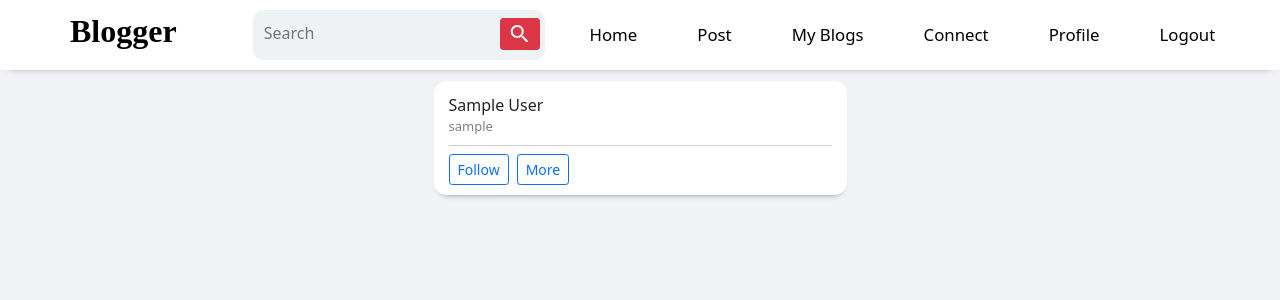
After one commit to arunmahara/Blog-App, a Django app: page /connect in a window 1280 px wide. The commit adds this page. Shown: the top 300 px of the page. Run offline with Django 4.2, Linux system fonts and the light colour scheme; the visitor is signed in with stand-in values (Sample User, id 1); data comes from the database, SQL or seed files in the repository; data that the repository does not hold is empty; some libraries are stand-ins or nearby versions.

Commit message:
connect template

```diff
--- a/blog/admin.py
+++ b/blog/admin.py
@@ -1,8 +1,12 @@
 from django.contrib import admin
-from .models import Blog
+from .models import Blog, Connection
 
 # Register your models here.
 @admin.register(Blog)
 # show data with fields form in admin panel
 class BlogAdmin(admin.ModelAdmin):
     list_display = ('id','user', 'title', 'desc', 'datetime', 'picture')
+
+@admin.register(Connection)
+class PersonAdmin(admin.ModelAdmin):
+    list_display = ('id','person', 'followers')
--- a/blog/models.py
+++ b/blog/models.py
@@ -12,3 +12,7 @@ class Blog(models.Model):
 
     def total_likes(self):
         return self.likes.count()
+
+class Connection(models.Model):
+    person = models.ForeignKey(User, on_delete=models.CASCADE, related_name='person')
+    followers= models.ForeignKey(User, on_delete=models.CASCADE, related_name='followers')
--- a/blog/static/css/style.css
+++ b/blog/static/css/style.css
@@ -16,6 +16,10 @@
   top: 0;
   box-shadow: 0 5px 8px -9px rgba(0, 0, 0, 0.75);
 }
+
+.header a{
+  text-decoration: none;
+  color: rgb(84, 84, 84)}
 
 .header__left {
   display: flex;
@@ -94,7 +98,7 @@ body {
   padding: 30px 100px;
   display: flex;
   flex-direction: column;
-  justify-content: center;
+  justify-content:space-between;
   align-items: center;
 }
 
@@ -143,14 +147,17 @@ body {
 .post__bottom1 h6{
   margin-bottom: 1px;
 }
-.post__bottom2, .likecommentshare {
+.post__bottom2, .likecommentshare, .connect {
   margin-top: 1px;
-  margin-bottom: 10px;
+  margin-bottom: 5px;
   padding-left: 15px;
   padding-right: 15px;
   color: rgb(75, 74, 74);
 }
-
+.connect{
+  display: flex;
+  margin-bottom: 10px;
+}
 .likecommentshare{
   display: flex;
   justify-content: space-between;
@@ -161,7 +168,6 @@ body {
   padding-left: 15px;
   padding-right: 15px;
 }
-
 .post__bottom4{
   margin-top: -7px;
 }
@@ -169,7 +175,7 @@ body {
 /*profile page*/
 .card {
   box-shadow: 0 4px 8px 0 rgba(0, 0, 0, 0.2);
-  max-width: 400px;
+  max-width: 450px;
   margin: auto;
   margin-top: 8px;
   text-align: center;
@@ -186,6 +192,11 @@ body {
   margin-top: 4px;
   margin-bottom: 1px;
 
+}
+
+.card button:hover {
+  background-color: rgb(14, 24, 136);
+  transition: 500ms;
 }
 
 .title {
--- a/blog/templates/blog/blog.html
+++ b/blog/templates/blog/blog.html
@@ -39,6 +39,9 @@
           <span><a href="{% url 'myblogs' %}">My Blogs</a></span>
         </div>
         <div class="header__option">
+          <span><a href="{% url 'connect' %}">Connect</a></span>
+        </div>
+        <div class="header__option">
           <span><a href="profile">Profile</a></span>
         </div>
         <div class="header__option">
--- /dev/null
+++ b/blog/templates/blog/connect.html
@@ -0,0 +1,33 @@
+{% extends 'blog.html' %}
+{% block content %}
+      <div class="feed">
+        {% for user in users %}
+          <div class="post">
+            <div class="post__top">
+              <div class="post__topInfo">
+                <h3>{{user.first_name}} {{user.last_name}}</h3>
+                <p>{{user.username}}</p>
+              </div>
+            </div>
+            <div class="post__bottom2">
+              <hr class="my-0">
+            </div>
+            <div class="connect mt-2">
+                  <form method="POST" action="">
+                    {% csrf_token %}
+                    {% if user in following_user %}
+                    <button class="btn btn-sm btn-outline-danger "> Unfollow </button>
+                    {% else %}
+                    <button class="btn btn-sm btn-outline-primary"> Follow </button>
+                    {% endif %}
+                  </form>
+                  <form method="POST" action="">
+                    {% csrf_token %}
+                    <button type="submit" name="details" value="{{user.id}}" class="btn btn-sm btn-outline-primary mx-2"> More </button>
+                    <!-- <input type="submit" class="btn btn-sm btn-outline-primary mx-2" value="More"> -->
+                  </form>
+            </div>
+          </div>
+        {% endfor%}
+      </div>
+{% endblock %}
--- a/blog/urls.py
+++ b/blog/urls.py
@@ -17,6 +17,7 @@ urlpatterns = [
     path('search', views.search, name='search'),
     path('logout', views.logoutUser, name='logout'),
     path('likeblog/<int:id>/', views.likeBlog, name='likeblog'),
+    path('connect', views.connectUser, name='connect'),
 
     path('password_reset/',auth_views.PasswordResetView.as_view(form_class=EmailValidationOnForgotPassword),name='password_reset'),  #password_reset_form
     path('', include('django.contrib.auth.urls')),   #reset password with email
--- a/blog/views.py
+++ b/blog/views.py
@@ -3,7 +3,7 @@ from django.http import HttpResponseRedirect, HttpResponseNotFound
 from django.contrib.auth import login, logout, authenticate
 from django.contrib import messages
 from django.contrib.auth.decorators import login_required
-from .models import Blog
+from .models import Blog, Connection
 from django.contrib.auth.models import User
 from .forms import SignupForm, LoginForm, PostForm, ProfileChangeForm
 from django.urls import reverse
@@ -145,3 +145,13 @@ def likeBlog(request, id):
     else:
         blog.likes.add(request.user)
     return HttpResponseRedirect(reverse('home'))
+
+# shows all user in connect template
+def connectUser(request):
+    users = User.objects.all()
+    following = Connection.objects.filter(followers=request.user)   # following users
+    following_user =[]
+    for each in following:
+        following_user.append(each.person)
+    context = {'users':users, 'following_user':following_user}
+    return render(request, 'connect.html', context)
```
Also changed, not shown: blog/migrations/0004_connection.py (added).
